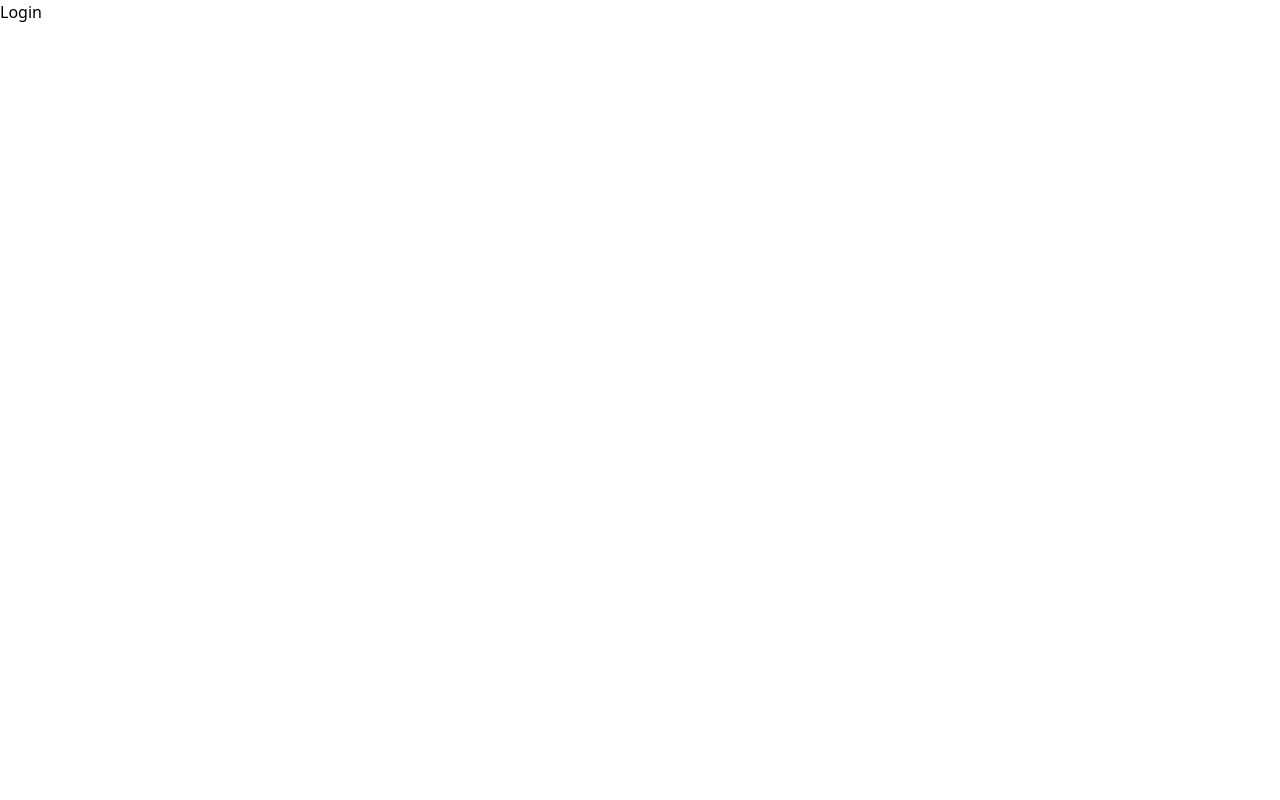
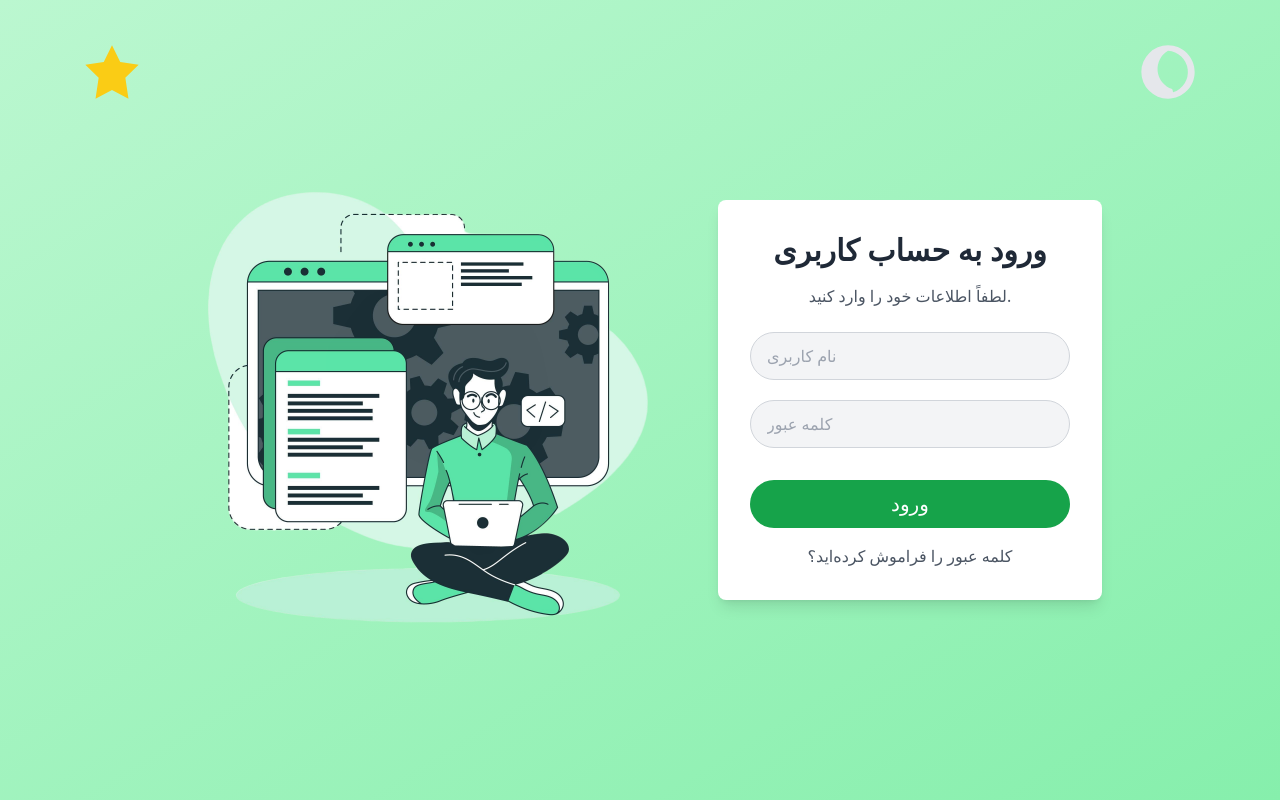
Before and after one commit to Ali-ghorbani-2005/education-portal, a React (Vite) app: page /login in a window 1280 px wide. Built offline with nearby package versions, Linux system fonts and the light colour scheme; a web font is replaced by a local one.

Commit message:
Completing the login page styles

```diff
--- /dev/null
+++ b/src/pages/authentication/login.css
@@ -0,0 +1,20 @@
+@keyframes fadeIn {
+    0% {
+        opacity: 0;
+        transform: translateY(-20px);
+    }
+    100% {
+        opacity: 1;
+        transform: translateY(0);
+    }
+}
+
+.animate-star {
+    animation: fadeIn 1s ease-in-out forwards;
+    animation-delay: 0.5s; /* تأخیر برای ستاره */
+}
+
+.animate-moon {
+    animation: fadeIn 1s ease-in-out forwards;
+    animation-delay: 1s; /* تأخیر برای ماه */
+}
--- a/src/pages/authentication/login.tsx
+++ b/src/pages/authentication/login.tsx
@@ -1,9 +1,144 @@
-
+import './login.css'
 
 export default function Login() {
   return (
-    <div>
-       <p>Login</p>
+    // <div className="bg-green-300">
+    //   <div className="flex">
+
+    //       <div className="mt-24">
+    //     <img src="imgs/bg/login-bg.png" className="w-[500px]" alt="" />
+    //     </div>
+    //     <div className="flex justify-end py-56 ml-56 ">
+    //       <div className=" bg-white h-80 w-96 rounded-md -mt-20 ">
+    //         <p className="text-center text-2xl mt-5">ورود</p>
+    //   <div className="flex justify-center items-cente  mt-7" >
+    //     <input type="text" className="bg-blue-400 w-80 h-8 rounded-full"  />
+    //   </div>
+
+    //   <div className="mt-5 flex justify-center items-cente">
+    //     <input type="text" className="bg-blue-400 w-80 h-8 rounded-full"/>
+    //   </div>
+
+    //   <div className="flex justify-center items-center mt-20">
+    //     <button className="text-xl bg-green-500 w-52 rounded-lg h-10">ورود</button>
+    //   </div>
+
+    //   </div>
+
+    //   </div>
+
+    //   </div>
+    // </div>
+
+
+    // <div className="bg-gradient-to-br from-green-200 to-green-300 min-h-screen flex items-center justify-center">
+    //   <div className="flex items-center">
+    //     <img src="imgs/bg/login-bg.png" className="w-[400px] mr-10" alt="Login Background" />
+    //     <div className="bg-white shadow-lg rounded-lg p-10 w-96">
+    //       <h2 className="text-center text-4xl font-bold text-gray-800 mb-6">ورود به حساب کاربری</h2>
+    //       <div className="mt-5">
+    //         <input
+    //           type="text"
+    //           placeholder="نام کاربری"
+    //           className="bg-gray-100 w-full h-12 rounded-full px-4 border border-gray-300 focus:outline-none focus:ring-2 focus:ring-green-500 transition duration-200"
+    //         />
+    //       </div>
+    //       <div className="mt-5">
+    //         <input
+    //           type="password"
+    //           placeholder="کلمه عبور"
+    //           className="bg-gray-100 w-full h-12 rounded-full px-4 border border-gray-300 focus:outline-none focus:ring-2 focus:ring-green-500 transition duration-200"
+    //         />
+    //       </div>
+    //       <div className="flex justify-center mt-8">
+    //         <button className="text-xl bg-green-600 text-white w-full rounded-full h-12 hover:bg-green-700 transition duration-200">
+    //           ورود
+    //         </button>
+    //       </div>
+    //       <p className="text-center text-gray-600 mt-4">
+    //         <a href="#" className="hover:underline">کلمه عبور را فراموش کرده‌اید؟</a>
+    //       </p>
+    //     </div>
+    //   </div>
+    // </div>
+
+    // <div className="bg-gradient-to-br from-green-200 to-green-300 min-h-screen flex items-center justify-center">
+    //   <div className="flex items-center">
+    //     <img src="imgs/bg/login-bg.png" className="w-[500px] mr-10" alt="Login Background" />
+    //     <div className="bg-white shadow-lg rounded-lg p-8 w-96">
+    //       <h2 className="text-center text-3xl font-semibold text-gray-800 mb-4">ورود به حساب کاربری</h2>
+    //       <p className="text-center text-gray-600 mb-6">لطفاً اطلاعات خود را وارد کنید.</p>
+    //       <div className="mt-5">
+    //         <input
+    //           type="text"
+    //           placeholder="نام کاربری"
+    //           className="bg-gray-100 w-full h-12 rounded-full px-4 border border-gray-300 focus:outline-none focus:ring-2 focus:ring-green-500 transition duration-200"
+    //         />
+    //       </div>
+    //       <div className="mt-5">
+    //         <input
+    //           type="password"
+    //           placeholder="کلمه عبور"
+    //           className="bg-gray-100 w-full h-12 rounded-full px-4 border border-gray-300 focus:outline-none focus:ring-2 focus:ring-green-500 transition duration-200"
+    //         />
+    //       </div>
+    //       <div className="flex justify-center mt-8">
+    //         <button className="text-xl bg-green-600 text-white w-full rounded-full h-12 hover:bg-green-700 transition duration-200">
+    //           ورود
+    //         </button>
+    //       </div>
+    //       <p className="text-center text-gray-600 mt-4">
+    //         <a href="#" className="hover:underline">کلمه عبور را فراموش کرده‌اید؟</a>
+    //       </p>
+    //     </div>
+    //   </div>
+    // </div>
+
+    <div className="relative bg-gradient-to-br from-green-200 to-green-300 min-h-screen flex items-center justify-center">
+      {/* انیمیشن ستاره */}
+      <div className="absolute top-10 left-20 opacity-0 animate-star">
+        <svg xmlns="http://www.w3.org/2000/svg" className="w-16 h-16 text-yellow-400" viewBox="0 0 24 24" fill="currentColor">
+          <path d="M12 2l3.09 6.26L22 9.27l-5 4.87L18.18 22 12 18.77 5.82 22 7 14.14l-5-4.87 6.91-1.01L12 2z" />
+        </svg>
+      </div>
+      {/* انیمیشن ماه */}
+      <div className="absolute top-10 right-20 opacity-0 animate-moon">
+        <svg xmlns="http://www.w3.org/2000/svg" className="w-16 h-16 text-gray-200" viewBox="0 0 24 24" fill="currentColor">
+          <path d="M12 2a10 10 0 0 0 0 20c5.52 0 10-4.48 10-10S17.52 2 12 2zM12 4a8 8 0 0 1 1.89 15.6c-.06-.4-.17-.8-.34-1.18A7.953 7.953 0 0 1 12 4z" />
+        </svg>
+      </div>
+
+      <div className="flex items-center">
+        <img src="imgs/bg/login-bg.png" className="w-[500px] mr-10" alt="Login Background" />
+        <div className="bg-white shadow-lg rounded-lg p-8 w-96">
+          <h2 className="text-center text-3xl font-semibold text-gray-800 mb-4">ورود به حساب کاربری</h2>
+          <p className="text-center text-gray-600 mb-6">لطفاً اطلاعات خود را وارد کنید.</p>
+          <div className="mt-5">
+            <input
+              type="text"
+              placeholder="نام کاربری"
+              className="bg-gray-100 w-full h-12 rounded-full px-4 border border-gray-300 focus:outline-none focus:ring-2 focus:ring-green-500 transition duration-200"
+            />
+          </div>
+          <div className="mt-5">
+            <input
+              type="password"
+              placeholder="کلمه عبور"
+              className="bg-gray-100 w-full h-12 rounded-full px-4 border border-gray-300 focus:outline-none focus:ring-2 focus:ring-green-500 transition duration-200"
+            />
+          </div>
+          <div className="flex justify-center mt-8">
+            <button className="text-xl bg-green-600 text-white w-full rounded-full h-12 hover:bg-green-700 transition duration-200">
+              ورود
+            </button>
+          </div>
+          <p className="text-center text-gray-600 mt-4">
+            <a href="#" className="hover:underline">کلمه عبور را فراموش کرده‌اید؟</a>
+          </p>
+        </div>
+
+      </div>
+
     </div>
   )
 }
```
Also changed, not shown: public/imgs/bg/login-bg.png (added), public/imgs/bg/singup-bg.png (added).
